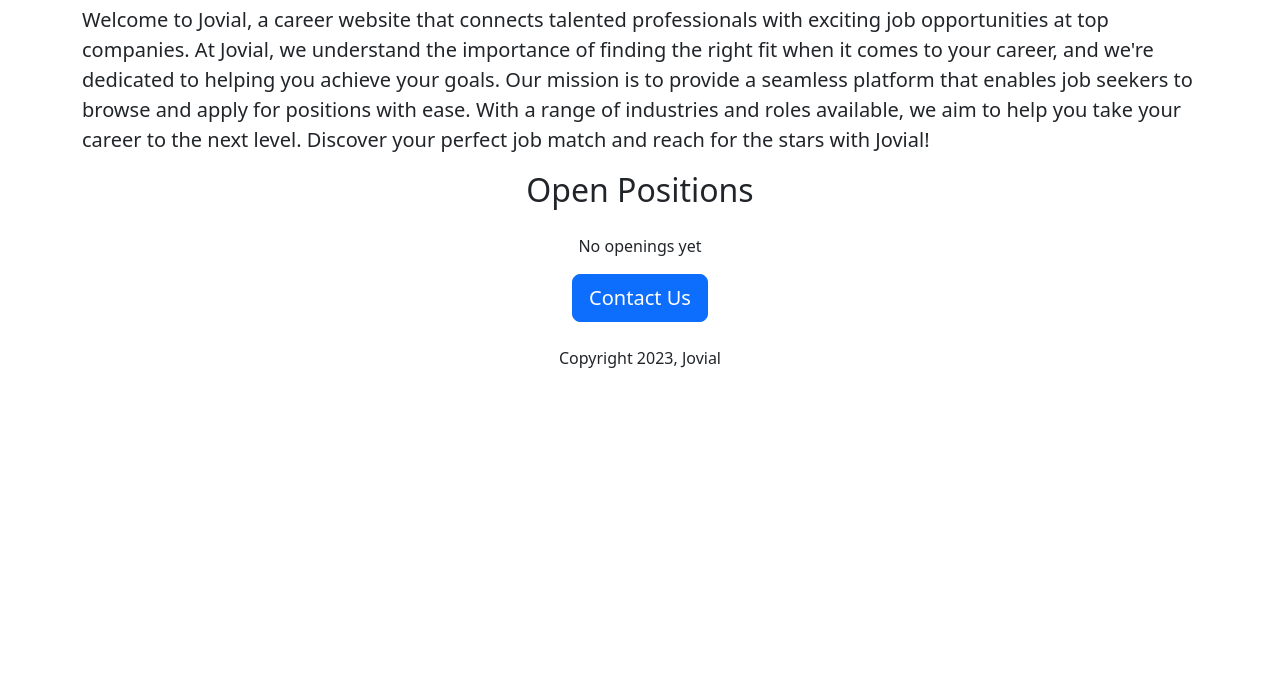
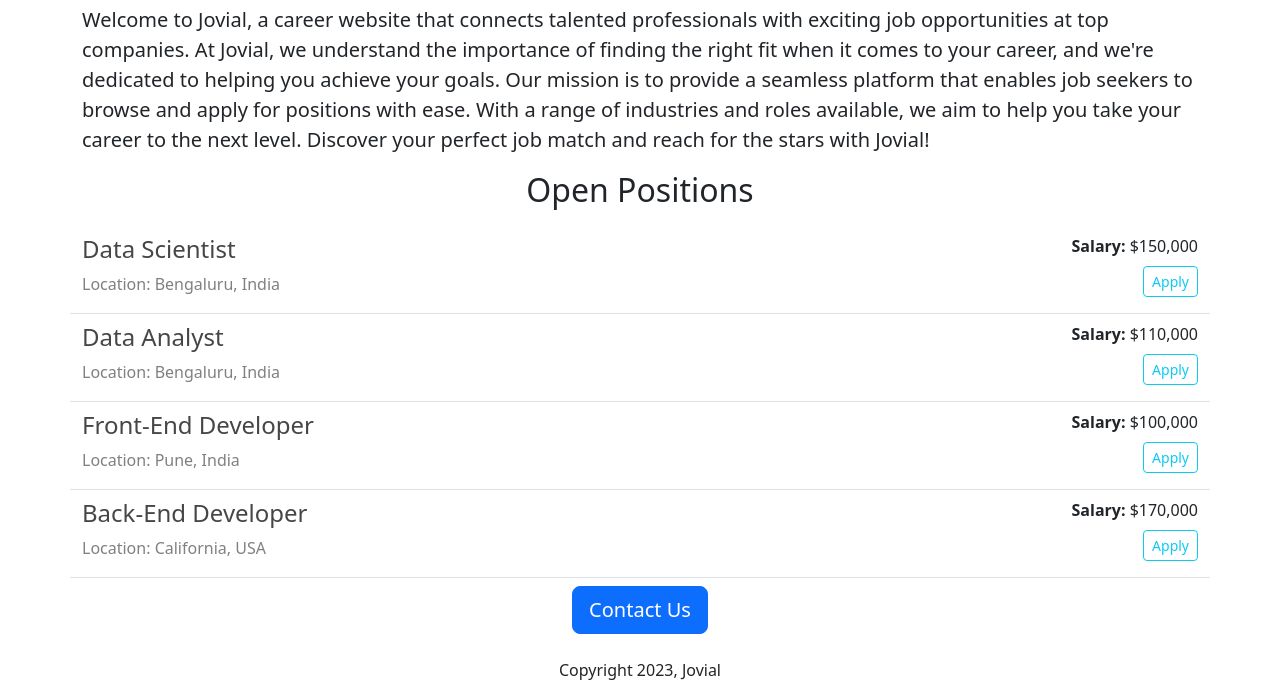
Before and after one commit to Blank333/career-website, a Flask app: page / in a window 1280 px wide. Shown: the part 565-1263 px from the top of the page. Before the commit the page ends 933 px from the top, so only its background shows below. Run offline with Flask 2, Linux system fonts and the light colour scheme.

Commit message:
Added dynamic data and API route

```diff
--- a/app.py
+++ b/app.py
@@ -1,10 +1,40 @@
-from flask import Flask, render_template
-
+from flask import Flask, render_template, jsonify
 app = Flask(__name__)
 
+JOBS = [
+  {
+    "id": 1,
+    "title": "Data Scientist",
+    "location": "Bengaluru, India",
+    "salary": "$150,000"
+  },
+  {
+    "id": 2,
+    "title": "Data Analyst",
+    "location": "Bengaluru, India",
+    "salary": "$110,000"
+  },
+  {
+    "id": 1,
+    "title": "Front-End Developer",
+    "location": "Pune, India",
+    "salary": "$100,000"
+  },
+  {
+    "id": 1,
+    "title": "Back-End Developer",
+    "location": "California, USA",
+    "salary": "$170,000"
+  }
+]
+
 @app.route("/")
-def hello_world():
-  return render_template("home.html")
+def show_home():
+  return render_template("home.html", jobs=JOBS)
+
+@app.route("/api/jobs")
+def list_jobs():
+  return jsonify(JOBS)
 
 if __name__ == "__main__":
   app.run(host="0.0.0.0", debug=True)
--- a/templates/home.html
+++ b/templates/home.html
@@ -23,9 +23,11 @@
       <h2 class="mt-2 mb-4">About Jovial</h2>
       <p class="lead about text-start">Welcome to Jovial, a career website that connects talented professionals with exciting job opportunities at top companies. At Jovial, we understand the importance of finding the right fit when it comes to your career, and we're dedicated to helping you achieve your goals. Our mission is to provide a seamless platform that enables job seekers to browse and apply for positions with ease. With a range of industries and roles available, we aim to help you take your career to the next level. Discover your perfect job match and reach for the stars with Jovial!</p>
     </div>
-    <div class="text-center">
-      <h2 class="mt-2 mb-4">Open Positions</h2>
-      <p>No openings yet</p>
+    <div>
+      <h2 class="text-center mt-2 mb-4">Open Positions</h2>
+        {% for job in jobs %}
+          {% include 'jobitem.html' %}
+        {% endfor %}
     </div>
     <div class="text-center">
       <button class="btn btn-primary btn-lg">Contact Us</button>
--- /dev/null
+++ b/templates/jobitem.html
@@ -0,0 +1,28 @@
+<style>
+  .title{
+    color: rgb(70,70,70);
+  }
+  .location{
+    color: gray;
+  }
+</style>
+
+<div class="row border-bottom mb-2 justify-content-center align-items-center">
+  <div class="col-8 mb-2">
+    <h4 class="title mb-2">
+      {{job["title"]}}
+    </h4>
+    <p class="location mb-2">
+      Location: {{job["location"]}}
+    </p>
+  </div>
+  <div class="col-4 text-end mb-2">
+    {% if 'salary' in job %}
+      <p class="mb-2">
+        <b>Salary:</b> {{job["salary"]}}
+      </p>
+    {% endif %}
+    <button type="button" class="mb-2 btn btn-outline-info btn-sm">Apply</button>
+  </div>
+
+</div>
```
